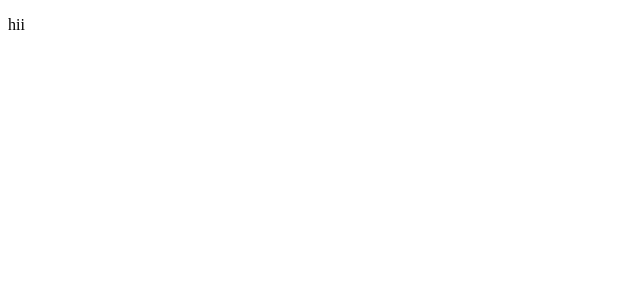
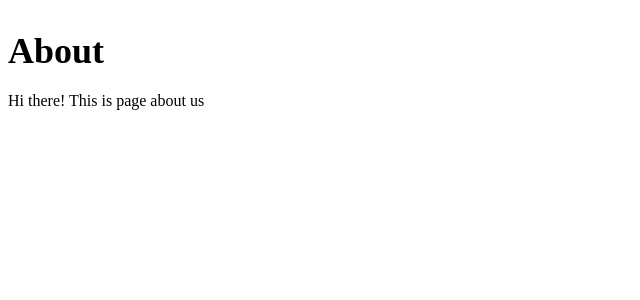
Before and after one commit to DayensCode/store, a Nuxt app: page /about in a window 1280 px wide. Shown: the top 300 px of the page, without its empty margins (0-640 px from the left). Built offline with nearby package versions, Linux system fonts and the light colour scheme.

Commit message:
feat: add some routes

```diff
--- a/app.vue
+++ /dev/null
@@ -1,5 +0,0 @@
-<template>
-  <div>
-    <p>hii</p>
-  </div>
-</template>
--- /dev/null
+++ b/pages/about.vue
@@ -0,0 +1,25 @@
+<template>
+	<div>
+		<h2>About</h2>
+		<p>Hi there! This is page about us</p>
+	</div>
+</template>
+
+
+<script>
+export default {
+
+}
+</script>
+
+
+<style scoped>
+	h2 {
+		margin-bottom: 20px;
+		font-size: 36px;
+	}
+
+	p {
+		margin: 20px 0;
+	}
+</style>
--- /dev/null
+++ b/pages/index.vue
@@ -0,0 +1,25 @@
+<template>
+	<div>
+		<h2>Home</h2>
+		<p>Hi there! This is homepage</p>
+	</div>
+</template>
+
+
+<script>
+export default {
+
+}
+</script>
+
+
+<style scoped>
+	h2 {
+		margin-bottom: 20px;
+		font-size: 36px;
+	}
+
+	p {
+		margin: 20px 0;
+	}
+</style>
--- /dev/null
+++ b/pages/products/[id].vue
@@ -0,0 +1,16 @@
+<template>
+	<div>
+		<p>Product details for {{ id }}</p>
+		<p>This product is awesome!</p>
+	</div>
+</template>
+
+
+<script setup>
+	const { id } = useRoute().params
+</script>
+
+
+<style scoped>
+
+</style>
--- /dev/null
+++ b/pages/products/index.vue
@@ -0,0 +1,17 @@
+<template>
+	<div>
+		<p>Products</p>
+	</div>
+</template>
+
+
+<script>
+export default {
+
+}
+</script>
+
+
+<style scoped>
+
+</style>
```
